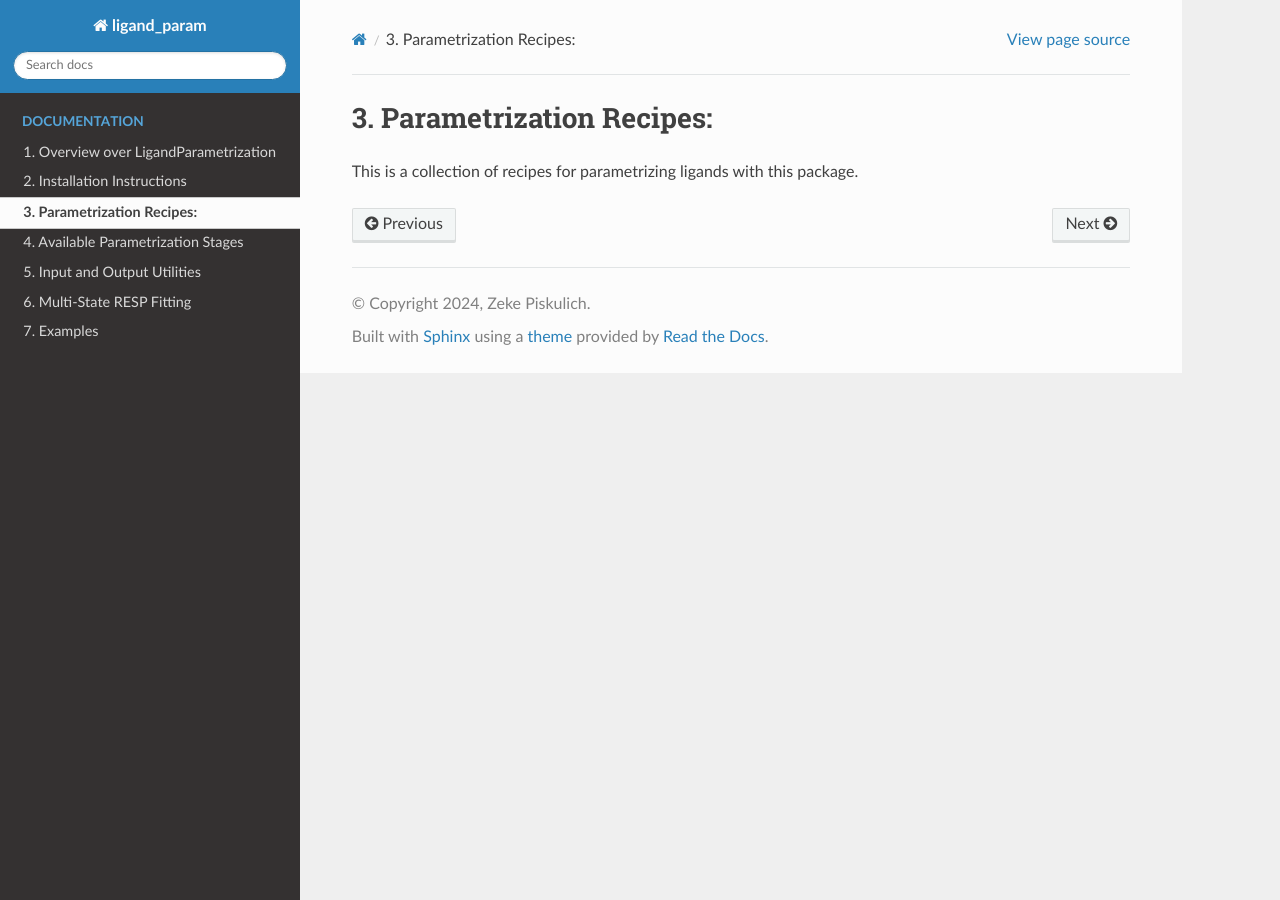
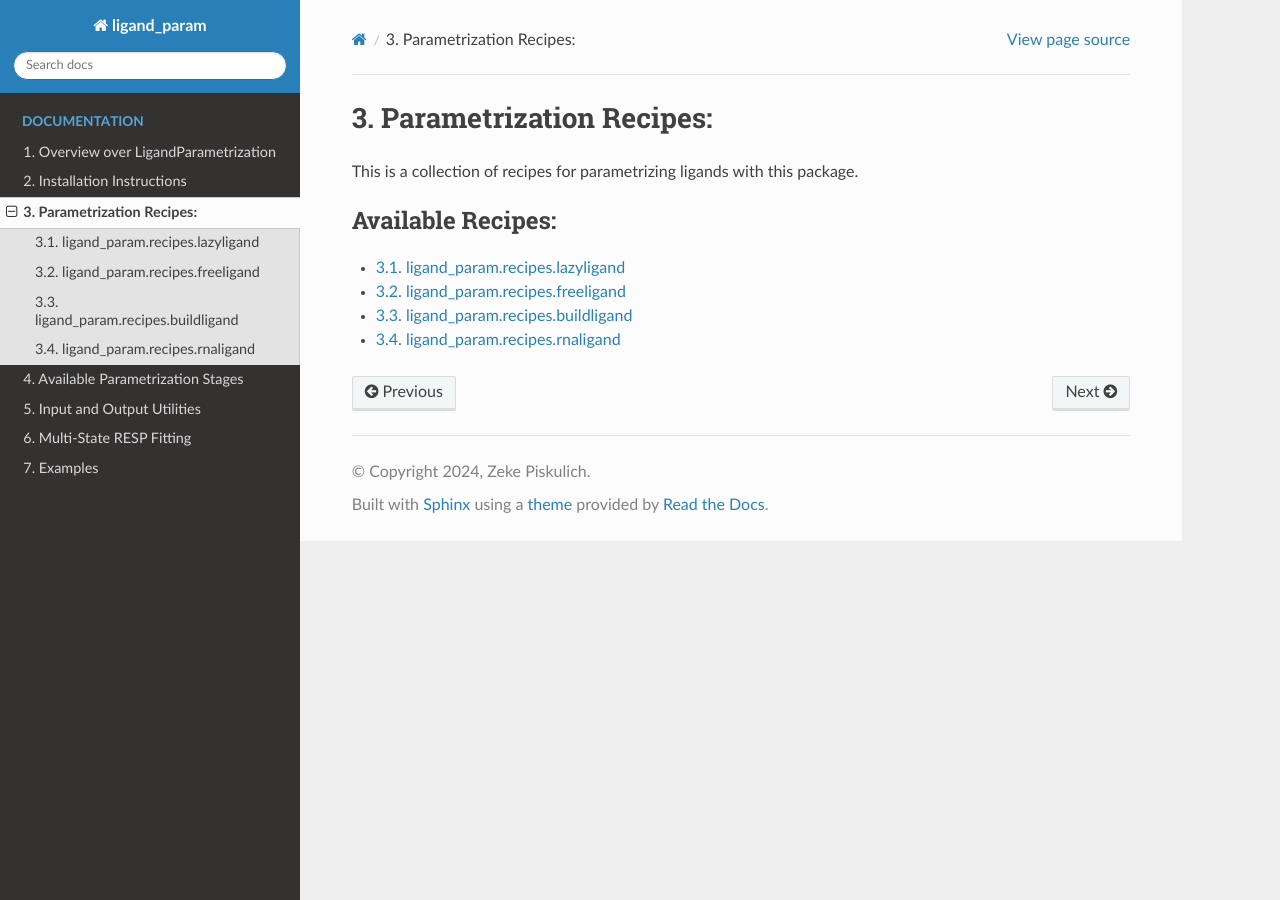
Before and after one commit to piskuliche/ligandparam, a Sphinx documentation site: the page built from ligand-param/docs/source/documentation_pages/recipes.rst, in a window 1280 px wide. Built offline with Sphinx 7.4.7 and the Read the Docs theme 3.1.0, drawn with Linux system fonts in a browser that asks for light colours; the version number could not be read and is left out.

Commit message:
Add documentation for new ligand recipes and enhance GaussianReader functionality

```diff
--- a/ligand-param/docs/source/documentation_pages/recipes.rst
+++ b/ligand-param/docs/source/documentation_pages/recipes.rst
@@ -2,3 +2,12 @@ Parametrization Recipes:
 =========================
 
 This is a collection of recipes for parametrizing ligands with this package.
+
+.. toctree::
+   :maxdepth: 2
+   :caption: Available Recipes:
+
+   ./recipes/lazyligand.rst
+   ./recipes/freeligand.rst
+   ./recipes/buildligand.rst
+   ./recipes/rnaligand.rst
--- /dev/null
+++ b/ligand-param/docs/source/documentation_pages/recipes/buildligand.rst
@@ -0,0 +1,7 @@
+ligand_param.recipes.buildligand
+--------------------------------
+
+.. automodule:: ligand_param.recipes.buildligand
+   :members:
+   :undoc-members:
+   :show-inheritance:
--- /dev/null
+++ b/ligand-param/docs/source/documentation_pages/recipes/freeligand.rst
@@ -0,0 +1,7 @@
+ligand_param.recipes.freeligand
+--------------------------------
+
+.. automodule:: ligand_param.recipes.freeligand
+   :members:
+   :undoc-members:
+   :show-inheritance:
--- /dev/null
+++ b/ligand-param/docs/source/documentation_pages/recipes/lazyligand.rst
@@ -0,0 +1,7 @@
+ligand_param.recipes.lazyligand
+--------------------------------
+
+.. automodule:: ligand_param.recipes.lazyligand
+   :members:
+   :undoc-members:
+   :show-inheritance:
--- /dev/null
+++ b/ligand-param/docs/source/documentation_pages/recipes/rnaligand.rst
@@ -0,0 +1,7 @@
+ligand_param.recipes.rnaligand
+--------------------------------
+
+.. automodule:: ligand_param.recipes.rnaligand
+   :members:
+   :undoc-members:
+   :show-inheritance:
```
Also changed, not shown: 2 other files.
